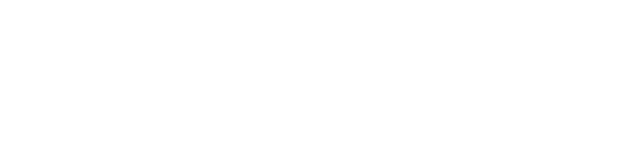
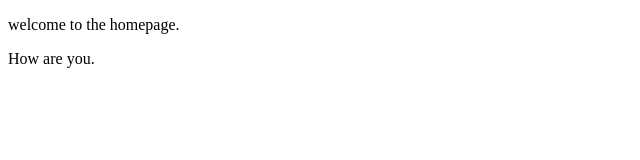
Before and after one commit to cupcupcup33/project001, a plain HTML site: page index.html in a window 1280 px wide. Shown: the whole page, without its empty margins (0-640 px from the left). Drawn offline with Linux system fonts and the light colour scheme.

Commit message:
some new code

```diff
--- a/index.html
+++ b/index.html
@@ -7,7 +7,8 @@
     <title>Homepage</title>
 </head>
 <body>
-
+    <p>welcome to the homepage.</p>
+    <p>How are you.</p>
 </body>
 <script src="app.js"></script>
 </html>
```
Also changed, not shown: 1 other file.
